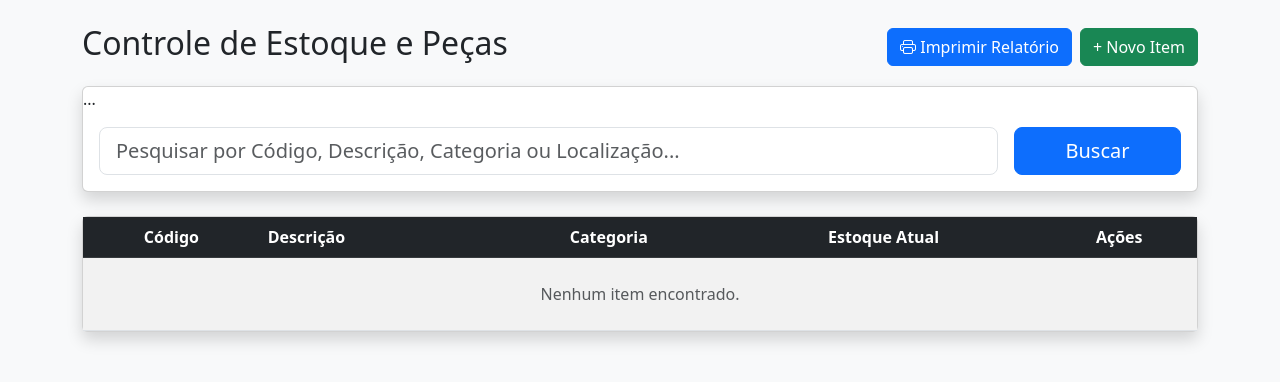
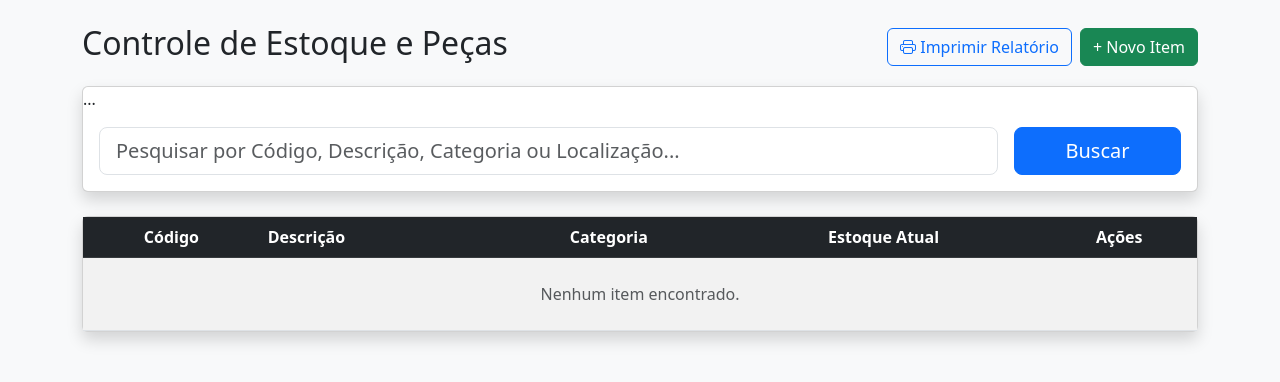
Before and after one commit to fabioj86/GestorPecas, a Flask app: page /itens in a window 1280 px wide. Shown: the part 56-438 px from the top of the page. Run offline with Flask 3, Linux system fonts and the light colour scheme; the visitor is signed in with stand-in values (Sample User, id 1); data that the repository does not hold is empty.

Commit message:
Templates Itens
Ajustado padrão de botão relatório rotina Controle de Estoque e peças.

```diff
--- a/templates/itens.html
+++ b/templates/itens.html
@@ -4,7 +4,7 @@
 <div class="d-flex justify-content-between align-items-center mb-3">
     <h2>Controle de Estoque e Peças</h2>
     <div class="d-flex gap-2">
-        <a href="{{ url_for('imprimir_relatorio_itens', search=termo_busca) }}" target="_blank" class="btn btn-primary">
+        <a href="{{ url_for('imprimir_relatorio_itens', search=termo_busca) }}" target="_blank" class="btn btn-outline-primary">
             <i class="bi bi-printer"></i> Imprimir Relatório
         </a>
         <button class="btn btn-success" data-bs-toggle="modal" data-bs-target="#modalNovoItem">+ Novo Item</button>
```
